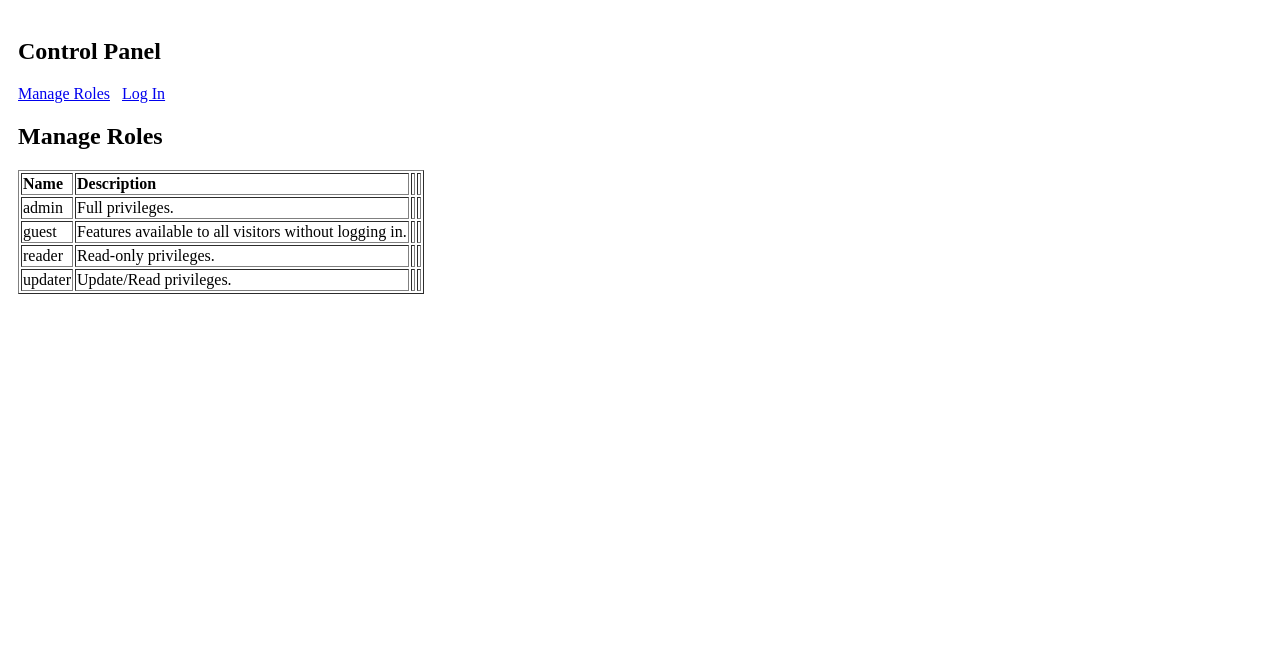
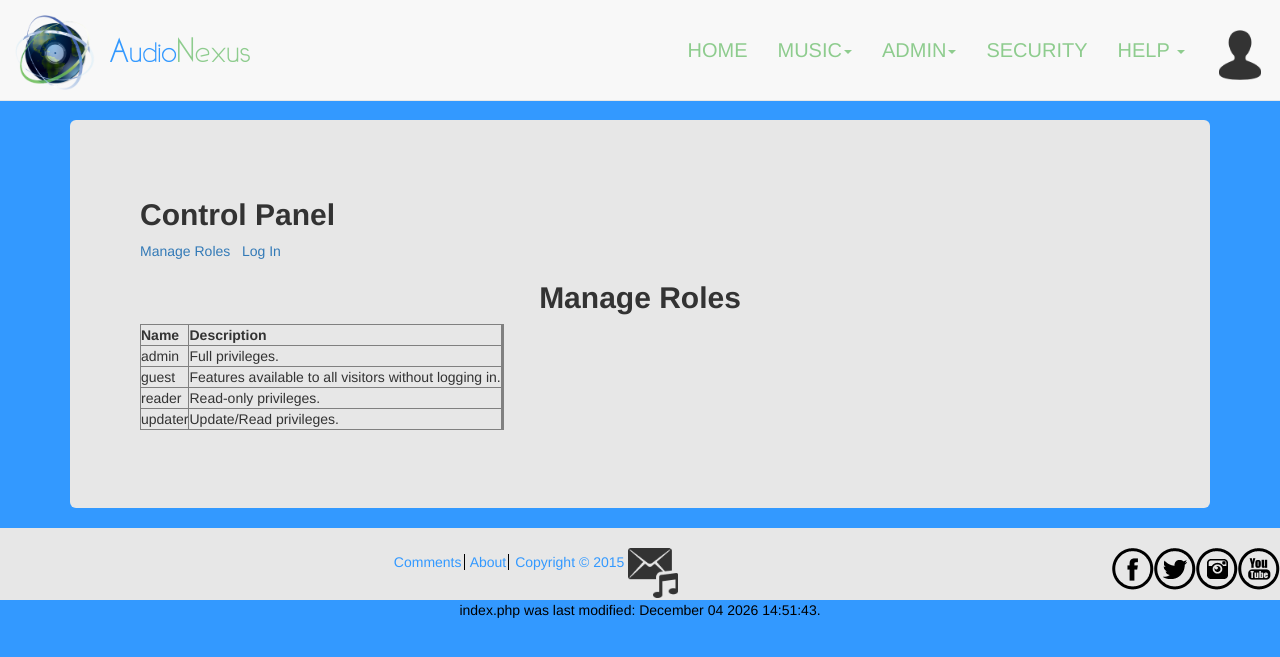
Before and after one commit to joshuabeck24/370Assignment2, a PHP site: page /security/index.php?action=SecurityManageRoles in a window 1280 px wide. Shown: the top 657 px of the page. Run offline with PHP 8.4, Linux system fonts and the light colour scheme; data comes from the database, SQL or seed files in the repository; some libraries are stand-ins or nearby versions.

Commit message:
Security Started
It is part way through integration at this point

```diff
--- a/Assign2/security/footerInclude.php
+++ b/Assign2/security/footerInclude.php
@@ -1,4 +1,5 @@
 
 	</section>	<!-- end of main section -->
-</body>
-</html>
+</div>
+</div>
+<?php include '../view/footerInclude.php'; ?>
--- a/Assign2/security/headerInclude.php
+++ b/Assign2/security/headerInclude.php
@@ -1,15 +1,9 @@
-<!DOCTYPE html>
-<html lang="en">
-<head>
-    <meta charset="utf-8" />
-    <title>
-		<?php echo $title; ?>
-	</title>
-    <script type="text/javascript" src="attributes.js"></script>
-</head>
-<body>
+<?php include '../view/headerInclude.php'; ?>
+<div class="container">
+	<div style="margin-top: 120px; margin-bottom:20px;" class="jumbotron">
 	<section id="main">
-		<h1>Control Panel</h1>
+		<script type="text/javascript" src="attributes.js"></script>
+		<h3>Control Panel</h3>
 
 		<?php if (userIsAuthorized("SecurityManageUsers")) {  ?>
 				<a href="../security/index.php?action=SecurityManageUsers">Manage Users</a> &nbsp;
--- a/Assign2/security/index.php
+++ b/Assign2/security/index.php
@@ -10,7 +10,7 @@
     } else {
 		$action = "SecurityHome";	// Default action that guest is authorized to use.
 	}
-
+    //THIS IS THE SECURITY CHECK
     if ($action != 'SecurityLogin' && $action != 'SecurityProcessLogin' && !userIsAuthorized($action)) {
         if(!loggedIn()) {
             header("Location:../security/index.php?action=SecurityLogin&RequestedPage=" . urlencode($_SERVER['REQUEST_URI']));
--- a/Assign2/view/headerinclude.php
+++ b/Assign2/view/headerinclude.php
@@ -22,6 +22,7 @@
 		<link rel="stylesheet" href="//maxcdn.bootstrapcdn.com/font-awesome/4.3.0/css/font-awesome.min.css">-->
 		<!-- -->
         <script src="../js/star-rating.js"></script>
+
 		<script>
                     function initialize() {
                       var mapCanvas = document.getElementById('map-canvas');
--- a/Assign2/view/navinclude.html
+++ b/Assign2/view/navinclude.html
@@ -35,6 +35,7 @@
                                     <li><a href="../controller/controller.php?action=SendEmails">SEND EMAILS</a></li>
 								  </ul>
 							</li>
+							<li><a href="../security/">SECURITY</a></li>
 							<li class="dropdown">
 								  <a href="#" class="dropdown-toggle" data-toggle="dropdown" role="button" aria-expanded="false">HELP <span class="caret"></span></a>
 								  <ul class="dropdown-menu" role="menu">
```
